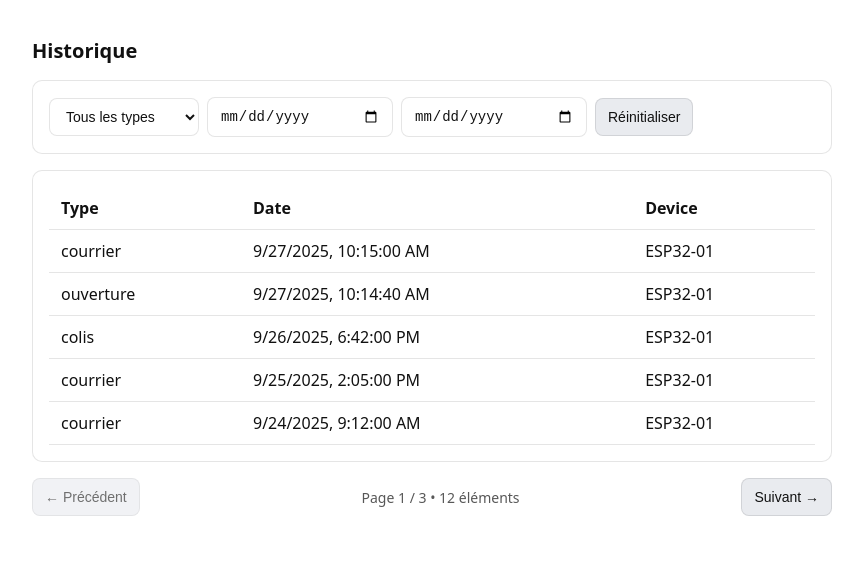
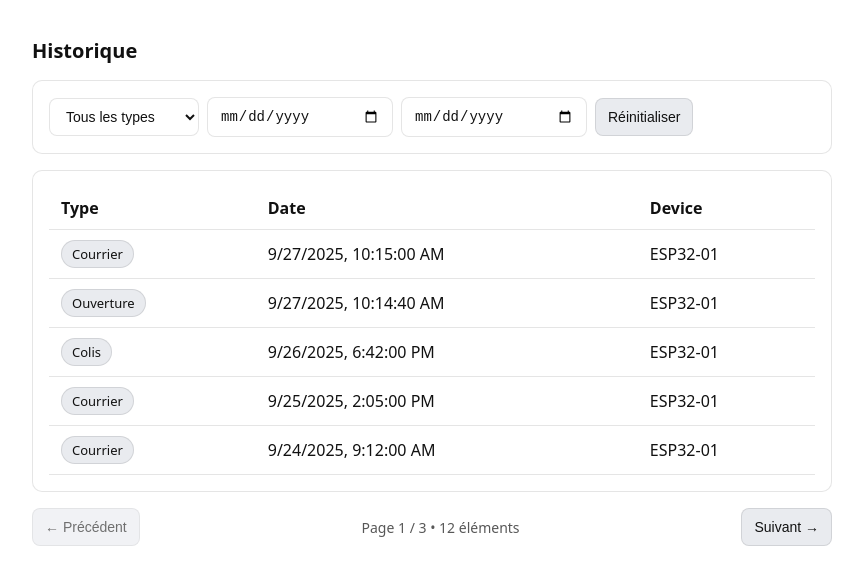
Before and after one commit to rayleiighh/Boite-alerte, a React app in the folder frontend/: page / in a window 1280 px wide. Shown: the top 584 px of the page, without its empty margins (208-1071 px from the left). Built offline with nearby package versions, Linux system fonts and the light colour scheme; the HTML template or start-up script is replaced by a standard one.

Commit message:
Ajout de pastilles grise autours des Type de livraison #32

```diff
--- a/frontend/src/components/EventItem.jsx
+++ b/frontend/src/components/EventItem.jsx
@@ -4,7 +4,9 @@ export default function EventItemRow({ e }) {
 
   return (
     <tr>
-      <td>{e.type}</td>
+      <td>
+        <span className="badge">{e.type}</span>
+      </td>
       <td>{formatted}</td>
       <td>{e.deviceID}</td>
     </tr>
--- a/frontend/src/index.css
+++ b/frontend/src/index.css
@@ -82,3 +82,14 @@ body {
   color: var(--foreground);
   opacity: 0.7;
 }
+
+.badge {
+  display: inline-block;
+  padding: 4px 10px;
+  font-size: 13px;
+  border-radius: 999px; /* pill */
+  background: var(--accent, #e9ebef);
+  border: 1px solid var(--border);
+  font-weight: 500;
+  text-transform: capitalize;
+}
```
